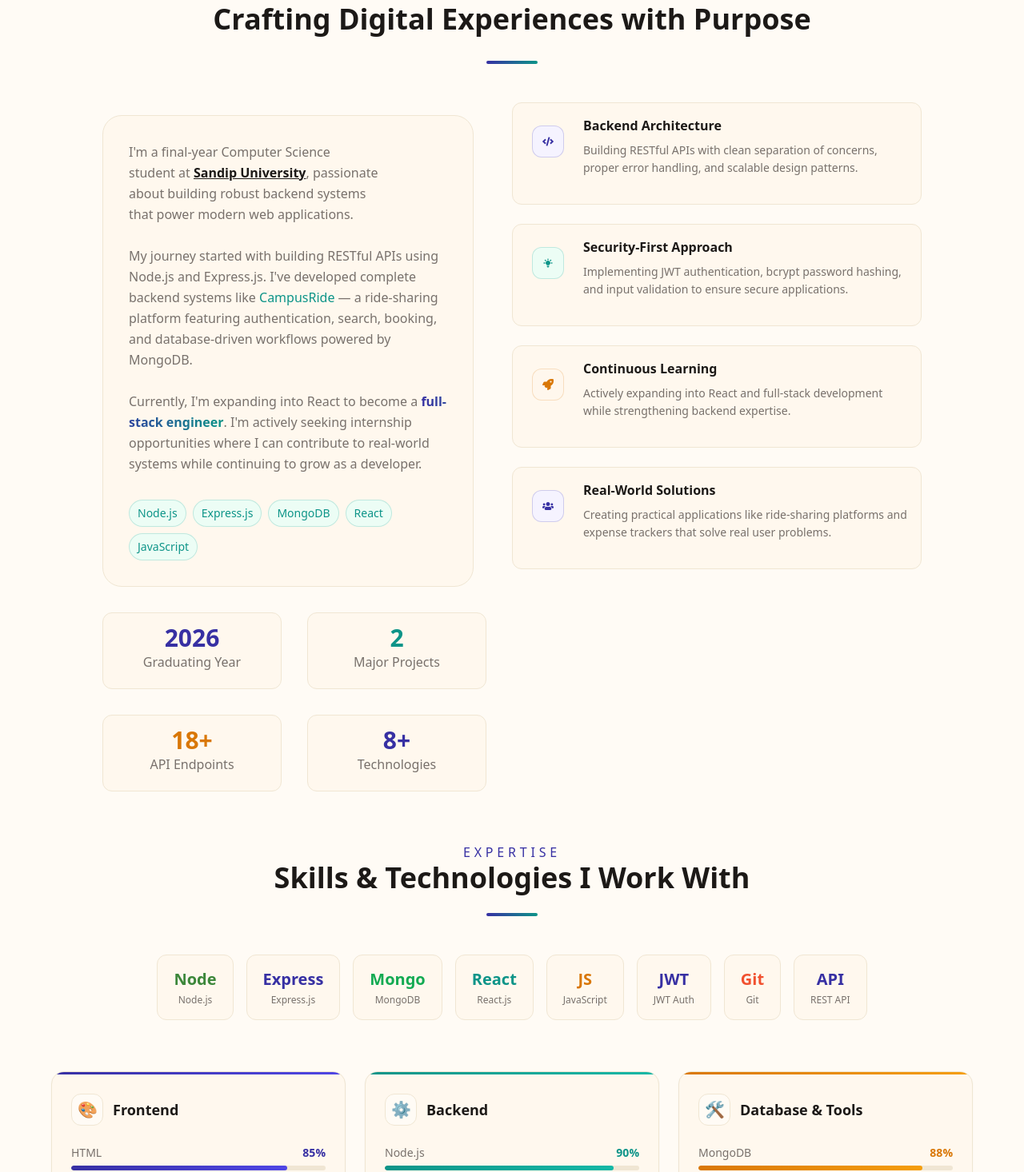
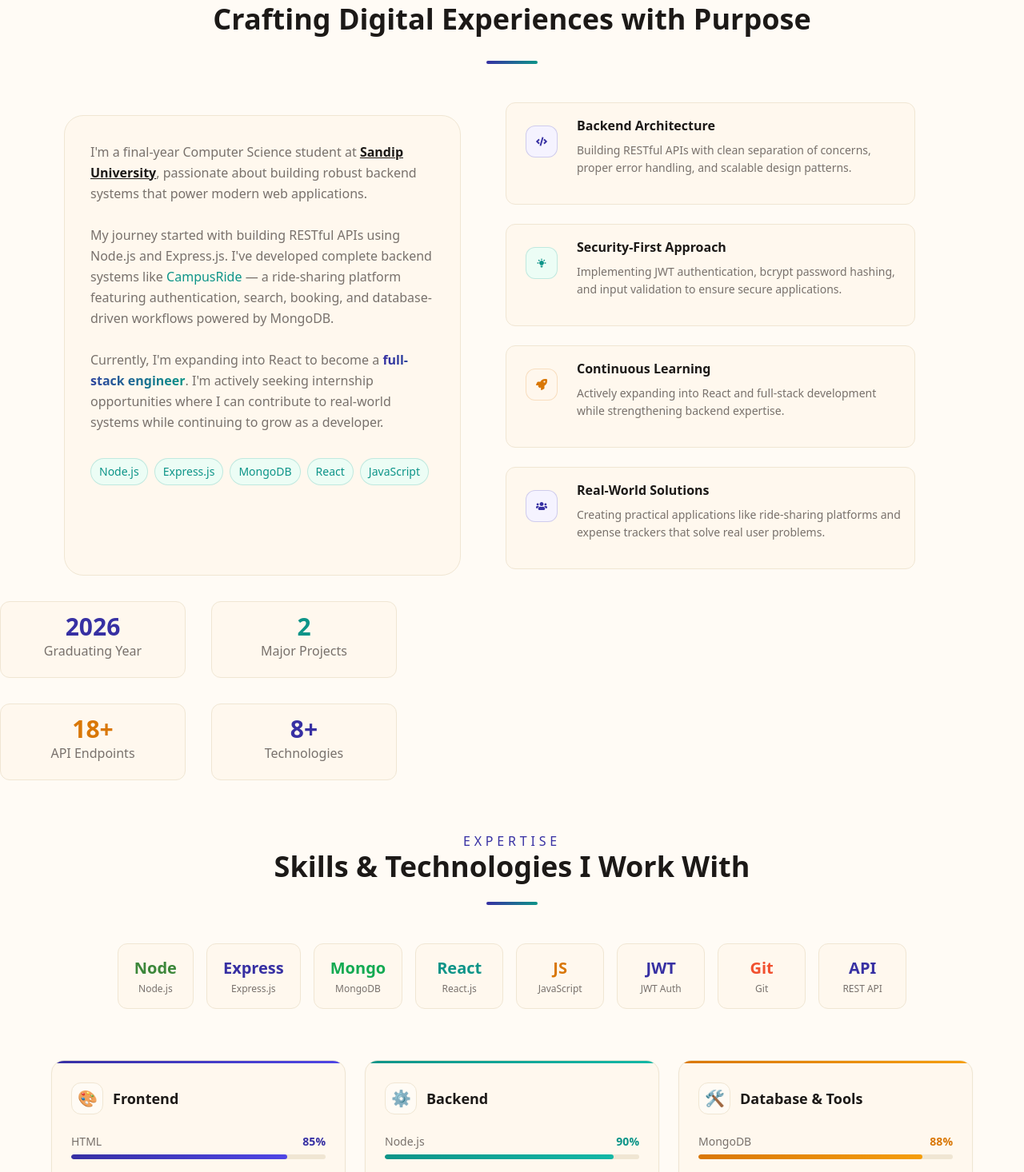
Before and after one commit to Shubh-dev03/Portfolio, a React (Vite) app: page / in a window 1280 px wide. Shown: the part 684-2150 px from the top of the page at 80% size. Built offline with nearby package versions, Linux system fonts and the light colour scheme.

Commit message:
made some responsive changes

```diff
--- a/src/components/About.jsx
+++ b/src/components/About.jsx
@@ -81,10 +81,10 @@ function About() {
       </div>
 
       {/* Main Content */}
-      <div className="flex flex-col md:flex-row justify-between">
+      <div className="max-w-7xl mx-auto px-6 md:px-16 flex flex-col lg:flex-row gap-10">
         {/* Left Bio Card */}
         <div
-          className="rounded-3xl px-8 py-8 m-4 md:ml-[8rem] text-balance max-w-[31rem]"
+          className="rounded-3xl px-8 py-8 m-4 text-balance max-w-[31rem]"
           style={{
             background: "#FFF8EE",
             border: "1px solid #F0E6D3",
@@ -137,9 +137,9 @@ function About() {
           {highlights.map((item) => (
             <div
               key={item.title}
-              className="flex gap-6 mb-6 ml-[2rem] mr-[8rem]
+              className="flex gap-6 mb-6
               px-4 py-4 min-h-[8rem]
-              w-[28rem] md:w-[32rem]
+              w-full max-w-[32rem]
               rounded-xl"
               style={{
                 background: "#FFF8EE",
@@ -165,12 +165,12 @@ function About() {
       </div>
 
       {/* Stats Grid */}
-      <div className="md:ml-[8rem] max-w-[31rem] flex flex-wrap gap-8 mt-4">
+      <div className=" max-w-[31rem] flex flex-wrap gap-8 mt-4">
         {stats.map((stat) => (
           <div
             key={stat.label}
             className="flex flex-col justify-center items-center
-            h-24 w-[14rem]
+            h-24 flex-1 min-w-[160px]
             rounded-xl pb-8 pt-6"
             style={{
               background: "#FFF8EE",
--- a/src/components/Contact.jsx
+++ b/src/components/Contact.jsx
@@ -118,7 +118,7 @@ function Contact() {
       <div className="flex flex-col md:flex-row gap-8 px-6 md:px-16">
         {/* ── LEFT — Info card ───────────────────────────────────────────── */}
         <div
-          className="flex flex-col gap-6 rounded-2xl p-8 md:max-w-[420px] w-full"
+          className="flex flex-col gap-6 rounded-2xl p-6 md:p-8 md:max-w-[420px] w-full"
           style={{
             background: "#FFF8EE",
             border: "1px solid #F0E6D3",
@@ -166,7 +166,7 @@ function Contact() {
                   <p className="text-[10px] tracking-widest text-[#78716C] uppercase">
                     {item.label}
                   </p>
-                  <p className="text-sm text-[#1C1917] group-hover:text-[#3730A3] transition-colors duration-200">
+                  <p className="text-sm text-[#1C1917] group-hover:text-[#3730A3] transition-colors duration-200 break-all">
                     {item.value}
                   </p>
                 </div>
--- a/src/components/Footer.jsx
+++ b/src/components/Footer.jsx
@@ -59,7 +59,7 @@ function Footer() {
       <div className="px-6 md:px-16 py-12">
         <div className="flex flex-col md:flex-row justify-between gap-12">
           {/* ── Col 1 — Brand ─────────────────────────────────────────── */}
-          <div className="flex flex-col gap-5 max-w-[280px]">
+          <div className="flex flex-col gap-5 max-w-sm">
             <span
               className="text-2xl font-bold bg-gradient-to-r from-[#3730A3] to-[#0D9488]
               bg-clip-text text-transparent"
--- a/src/components/Navbar.jsx
+++ b/src/components/Navbar.jsx
@@ -24,7 +24,7 @@ function Navbar() {
         borderBottom: "1px solid #F0E6D3",
       }}
     >
-      <div className="max-w-7xl mx-auto flex justify-between items-center h-14 px-6">
+      <div className="max-w-7xl mx-auto flex justify-between items-center h-14 px-6 md:px-10">
         {/* Logo */}
         <a
           href="#"
--- a/src/components/SkillCards.jsx
+++ b/src/components/SkillCards.jsx
@@ -76,7 +76,7 @@ function SkillBar({ name, level, barGradient, percentColor, animate }) {
 function SkillCard({ category, animate }) {
   return (
     <div
-      className="rounded-2xl overflow-hidden flex flex-col shadow-sm hover:shadow-md transition-all duration-300"
+      className="rounded-2xl overflow-hidden flex flex-col h-full shadow-sm hover:shadow-md transition-all duration-300"
       style={{
         background: "#FFF8EE",
         border: "1px solid #F0E6D3",
@@ -142,7 +142,7 @@ export default function SkillCards() {
   return (
     <div
       ref={ref}
-      className="grid grid-cols-1 md:grid-cols-3 gap-6 w-full px-6 md:px-16"
+      className="grid grid-cols-1 sm:grid-cols-2 lg:grid-cols-3 gap-6 w-full px-6 md:px-16"
     >
       {skillCategories.map((category) => (
         <SkillCard key={category.title} category={category} animate={animate} />
--- a/src/components/Skills.jsx
+++ b/src/components/Skills.jsx
@@ -31,7 +31,7 @@ function Skills() {
           </div>
 
           {/* Express */}
-          <div className="flex flex-col items-center px-5 py-4 rounded-xl border border-[#F0E6D3] bg-[#FFF8EE] transition duration-300 hover:scale-105">
+          <div className="flex flex-col items-center px-5 py-4 rounded-xl border border-[#F0E6D3] bg-[#FFF8EE] transition duration-300 hover:scale-105 min-w-[110px]">
             <span className="text-xl text-[#3730A3] font-bold mb-1">
               Express
             </span>
@@ -39,37 +39,37 @@ function Skills() {
           </div>
 
           {/* MongoDB */}
-          <div className="flex flex-col items-center px-5 py-4 rounded-xl border border-[#F0E6D3] bg-[#FFF8EE] transition duration-300 hover:scale-105">
+          <div className="flex flex-col items-center px-5 py-4 rounded-xl border border-[#F0E6D3] bg-[#FFF8EE] transition duration-300 hover:scale-105 min-w-[110px]">
             <span className="text-xl text-[#13AA52] font-bold mb-1">Mongo</span>
             <p className="text-xs text-[#78716C]">MongoDB</p>
           </div>
 
           {/* React */}
-          <div className="flex flex-col items-center px-5 py-4 rounded-xl border border-[#F0E6D3] bg-[#FFF8EE] transition duration-300 hover:scale-105">
+          <div className="flex flex-col items-center px-5 py-4 rounded-xl border border-[#F0E6D3] bg-[#FFF8EE] transition duration-300 hover:scale-105 min-w-[110px]">
             <span className="text-xl text-[#0D9488] font-bold mb-1">React</span>
             <p className="text-xs text-[#78716C]">React.js</p>
           </div>
 
           {/* JavaScript */}
-          <div className="flex flex-col items-center px-5 py-4 rounded-xl border border-[#F0E6D3] bg-[#FFF8EE] transition duration-300 hover:scale-105">
+          <div className="flex flex-col items-center px-5 py-4 rounded-xl border border-[#F0E6D3] bg-[#FFF8EE] transition duration-300 hover:scale-105 min-w-[110px]">
             <span className="text-xl text-[#D97706] font-bold mb-1">JS</span>
             <p className="text-xs text-[#78716C]">JavaScript</p>
           </div>
 
           {/* JWT */}
-          <div className="flex flex-col items-center px-5 py-4 rounded-xl border border-[#F0E6D3] bg-[#FFF8EE] transition duration-300 hover:scale-105">
+          <div className="flex flex-col items-center px-5 py-4 rounded-xl border border-[#F0E6D3] bg-[#FFF8EE] transition duration-300 hover:scale-105 min-w-[110px]">
             <span className="text-xl text-[#3730A3] font-bold mb-1">JWT</span>
             <p className="text-xs text-[#78716C]">JWT Auth</p>
           </div>
 
           {/* Git */}
-          <div className="flex flex-col items-center px-5 py-4 rounded-xl border border-[#F0E6D3] bg-[#FFF8EE] transition duration-300 hover:scale-105">
+          <div className="flex flex-col items-center px-5 py-4 rounded-xl border border-[#F0E6D3] bg-[#FFF8EE] transition duration-300 hover:scale-105 min-w-[110px]">
             <span className="text-xl text-[#F1502F] font-bold mb-1">Git</span>
             <p className="text-xs text-[#78716C]">Git</p>
           </div>
 
           {/* REST API */}
-          <div className="flex flex-col items-center px-5 py-4 rounded-xl border border-[#F0E6D3] bg-[#FFF8EE] transition duration-300 hover:scale-105">
+          <div className="flex flex-col items-center px-5 py-4 rounded-xl border border-[#F0E6D3] bg-[#FFF8EE] transition duration-300 hover:scale-105 min-w-[110px]">
             <span className="text-xl text-[#3730A3] font-bold mb-1">API</span>
             <p className="text-xs text-[#78716C]">REST API</p>
           </div>
```
Also changed, not shown: src/components/Hero.jsx (+6 -6 lines), src/components/Projects.jsx (+4 -4 lines).
